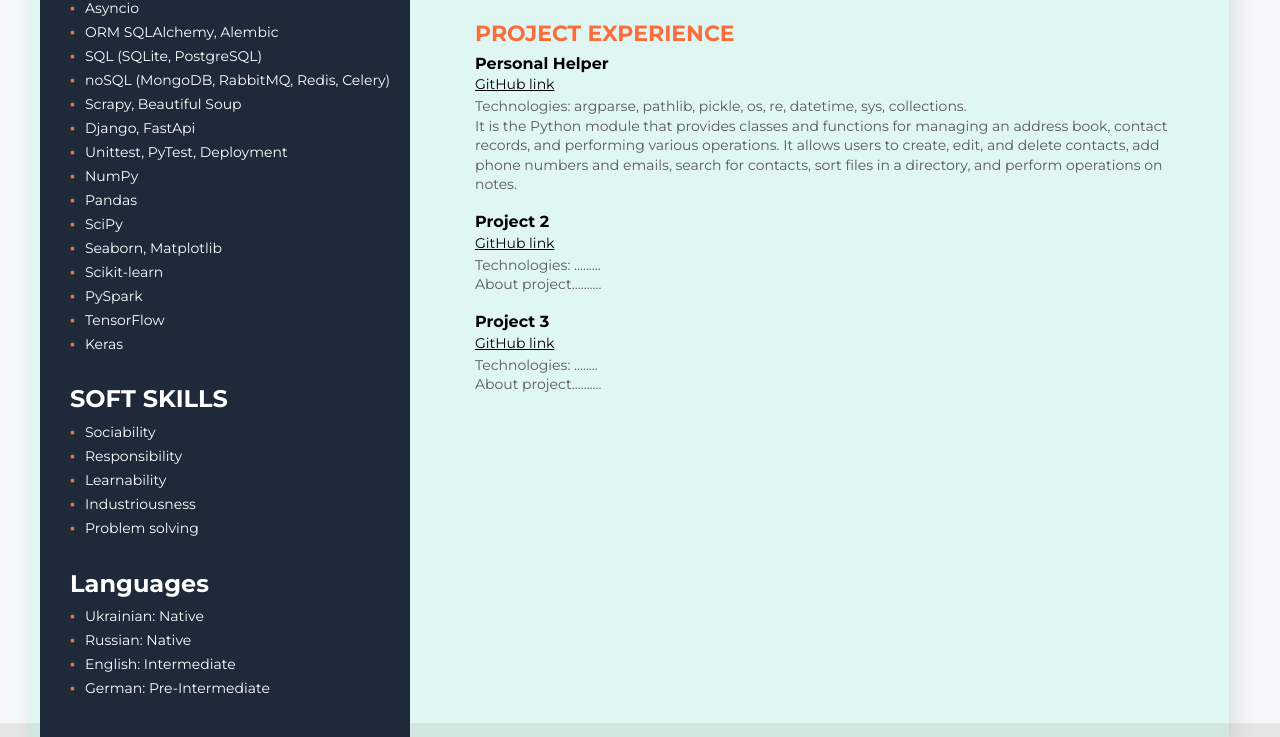
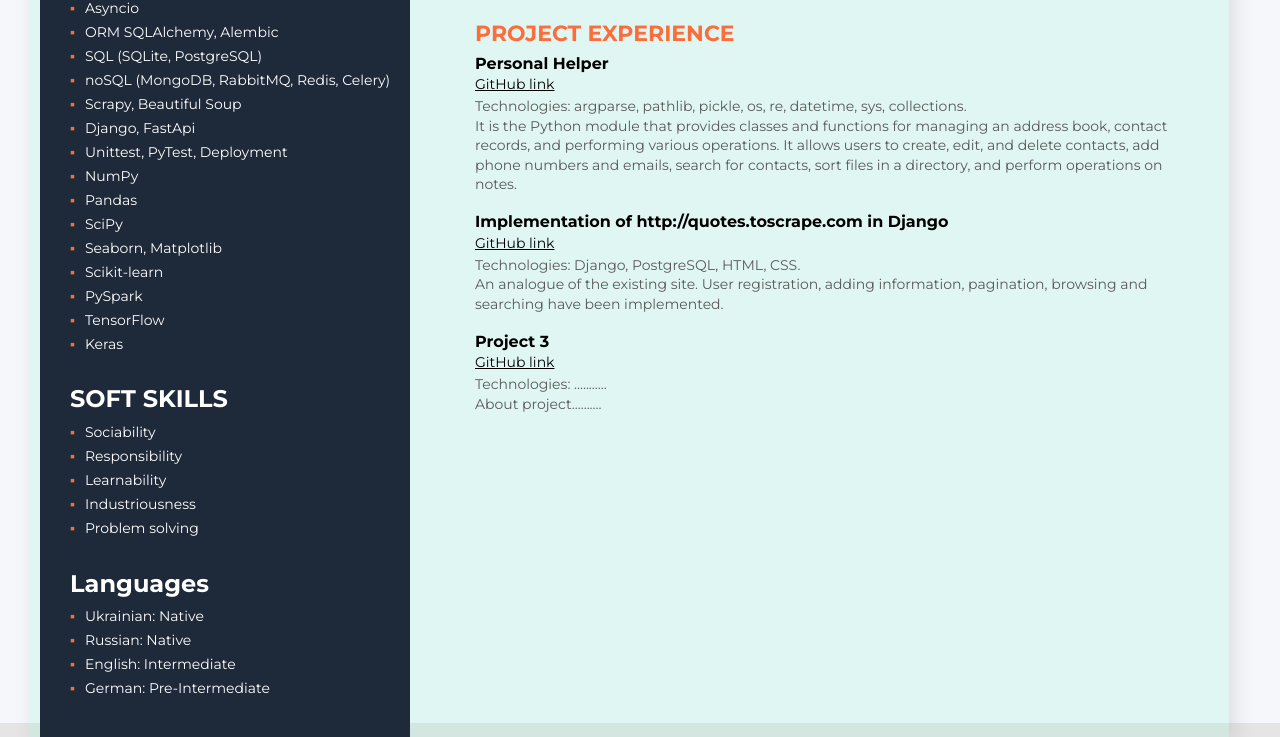
Before and after one commit to evgen-kulik/resume_Yevhen-Kulyk_Python-developer, a plain HTML site: page index.html in a window 1280 px wide. Shown: the part 877-1614 px from the top of the page. Drawn offline with nearby package versions, Linux system fonts and the light colour scheme.

Commit message:
Додано другий проєкт

```diff
--- a/index.html
+++ b/index.html
@@ -269,18 +269,19 @@
                     perform operations on notes.
                 </p><br/>
 
-                <h4>Project 2</h4>
+                <h4>Implementation of http://quotes.toscrape.com in Django</h4>
                 <a
                         target="_blank"
                         rel="nofollow"
                         class="project-link link"
-                        href="https://github.com/evgen-kulik/group_project_python_core_bot"
+                        href="https://github.com/evgen-kulik/Kulyk-goit-PythonWeb-HW-10"
                 ><u>GitHub link</u></a>
                 <p class="about-project-text text">
-                    Technologies: .........
+                    Technologies: Django, PostgreSQL, HTML, CSS.
                 </p>
                 <p class="about-project-text text">
-                    About project..........
+                    An analogue of the existing site. User registration, adding information, pagination, browsing
+                    and searching have been implemented.
                 </p><br/>
 
                 <h4>Project 3</h4>
@@ -291,7 +292,7 @@
                         href="https://github.com/evgen-kulik/group_project_python_core_bot"
                 ><u>GitHub link</u></a>
                 <p class="about-project-text text">
-                    Technologies: ........
+                    Technologies: ...........
                 </p>
                 <p class="about-project-text text">
                     About project..........
```
